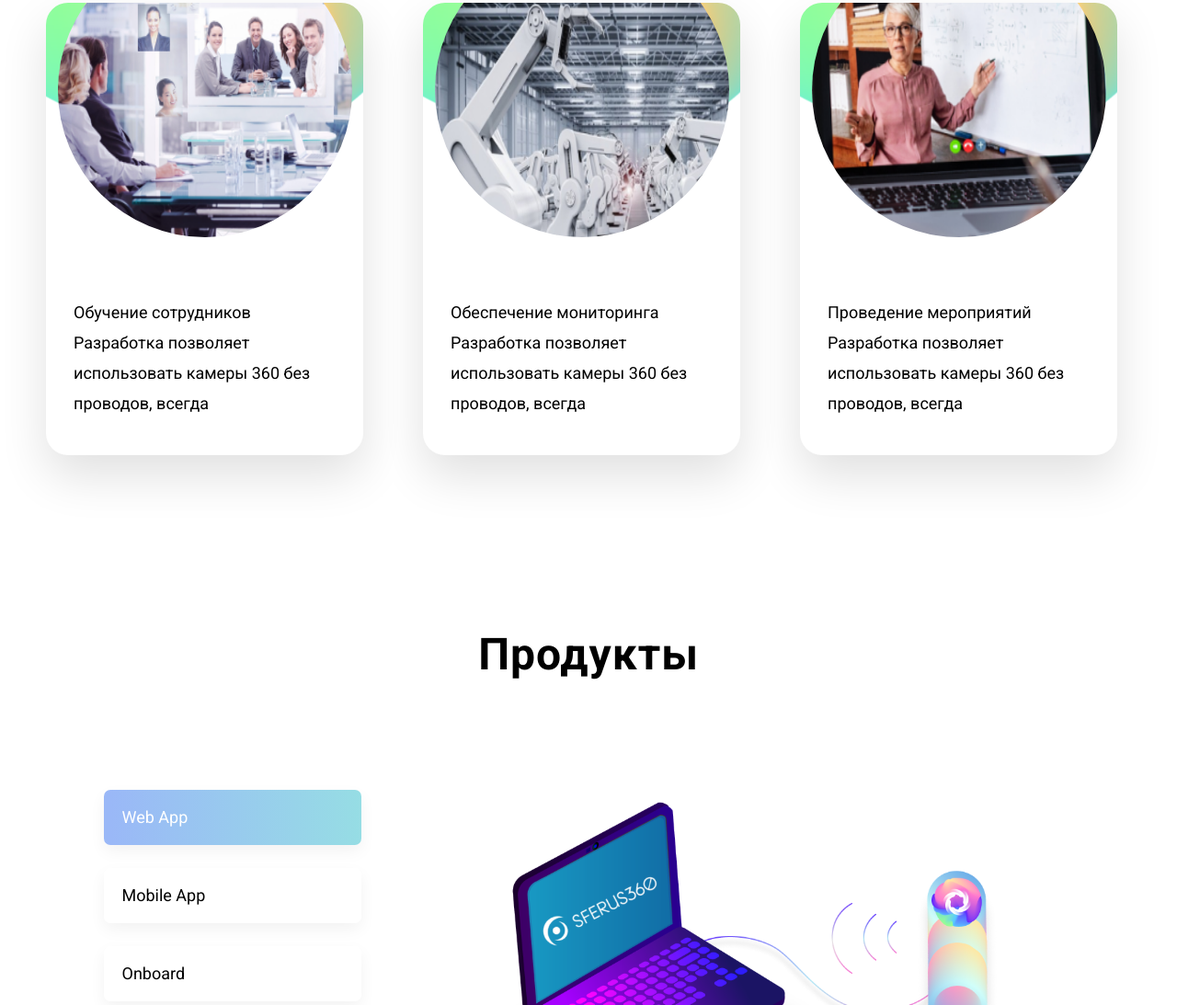
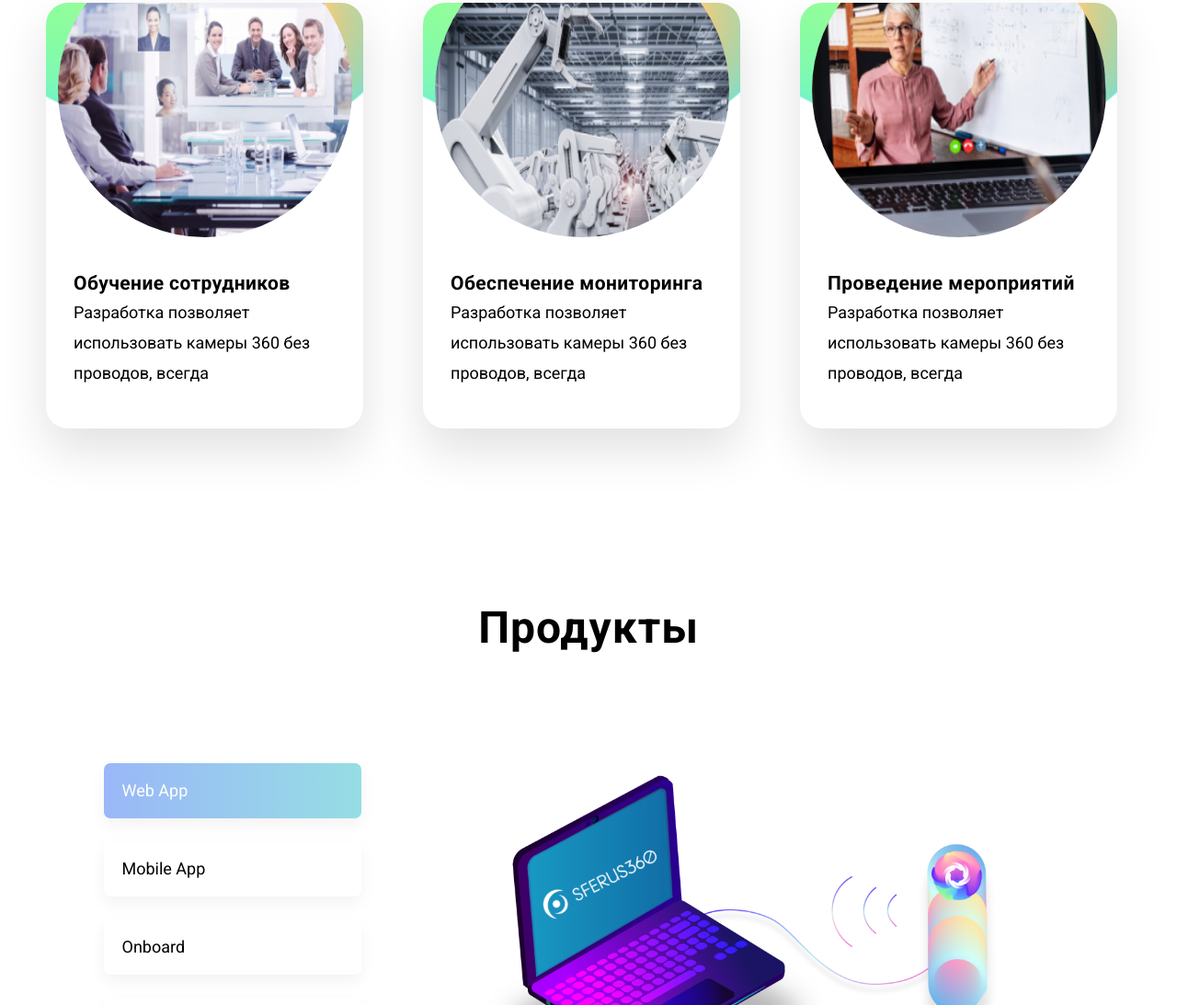
Before and after one commit to nkukar/VITEST, a plain HTML site: page index-en.html in a window 1280 px wide. Shown: the part 2708-3801 px from the top of the page at 92% size. Drawn offline with Linux system fonts and the light colour scheme; a script that the page names is missing.

Commit message:
changed the location of the text in the products block

```diff
--- a/css/style.css
+++ b/css/style.css
@@ -281,8 +281,15 @@ body {
 }
 .usage__item-box {
 	padding: 0px 30px 40px;
+	margin-top: -30px;
 }
-
+.usage__item-title {
+	font-weight: 600;
+	font-size: 21px;
+	line-height: 30px;
+	letter-spacing: 0.02em;
+	color: #000000;
+}
 .usage-text {
 	font-weight: normal;
 	font-size: 18px;
@@ -314,6 +321,7 @@ body {
 	flex-direction: column;
 	margin-top: 40px;
 }
+
 .products-btn {
 	width: 280px;
 	height: 60px;
@@ -694,8 +702,9 @@ body {
 	.products__item-text {
 		font-size: 14px;
 		line-height: 22px;
-		text-align: center;
-	}
+		/* text-align: center; */
+		width: 100%;
+  	}
 	.products__btns {
 		position: relative;
 		flex-direction: row;
--- a/index-en.html
+++ b/index-en.html
@@ -98,7 +98,7 @@
 				<div class="usage__item">
 					<img class="usage__item-img" src="img/usage-item-img-1.png" alt="img">
 					<div class="usage__item-box">
-						<h3 class="usage-title">Обучение сотрудников</h3>
+						<h3 class="usage__item-title">Обучение сотрудников</h3>
 						<p class="usage-text">Разработка позволяет использовать камеры 360 без проводов, всегда</p>
 					</div>
 
@@ -106,7 +106,7 @@
 				<div class="usage__item">
 					<img class="usage__item-img" src="img/usage-img-2.png" alt="img">
 					<div class="usage__item-box">
-						<h3 class="usage-title">Обеспечение мониторинга</h3>
+						<h3 class="usage__item-title">Обеспечение мониторинга</h3>
 						<p class="usage-text">Разработка позволяет использовать камеры 360 без проводов, всегда</p>
 					</div>
 
@@ -114,7 +114,7 @@
 				<div class="usage__item">
 					<img class="usage__item-img" src="img/usage-img-3.png" alt="img">
 					<div class="usage__item-box">
-						<h3 class="usage-title">Проведение мероприятий</h3>
+						<h3 class="usage__item-title">Проведение мероприятий</h3>
 						<p class="usage-text">Разработка позволяет использовать камеры 360 без проводов, всегда</p>
 					</div>
 
```
Also changed, not shown: 1 other file.
